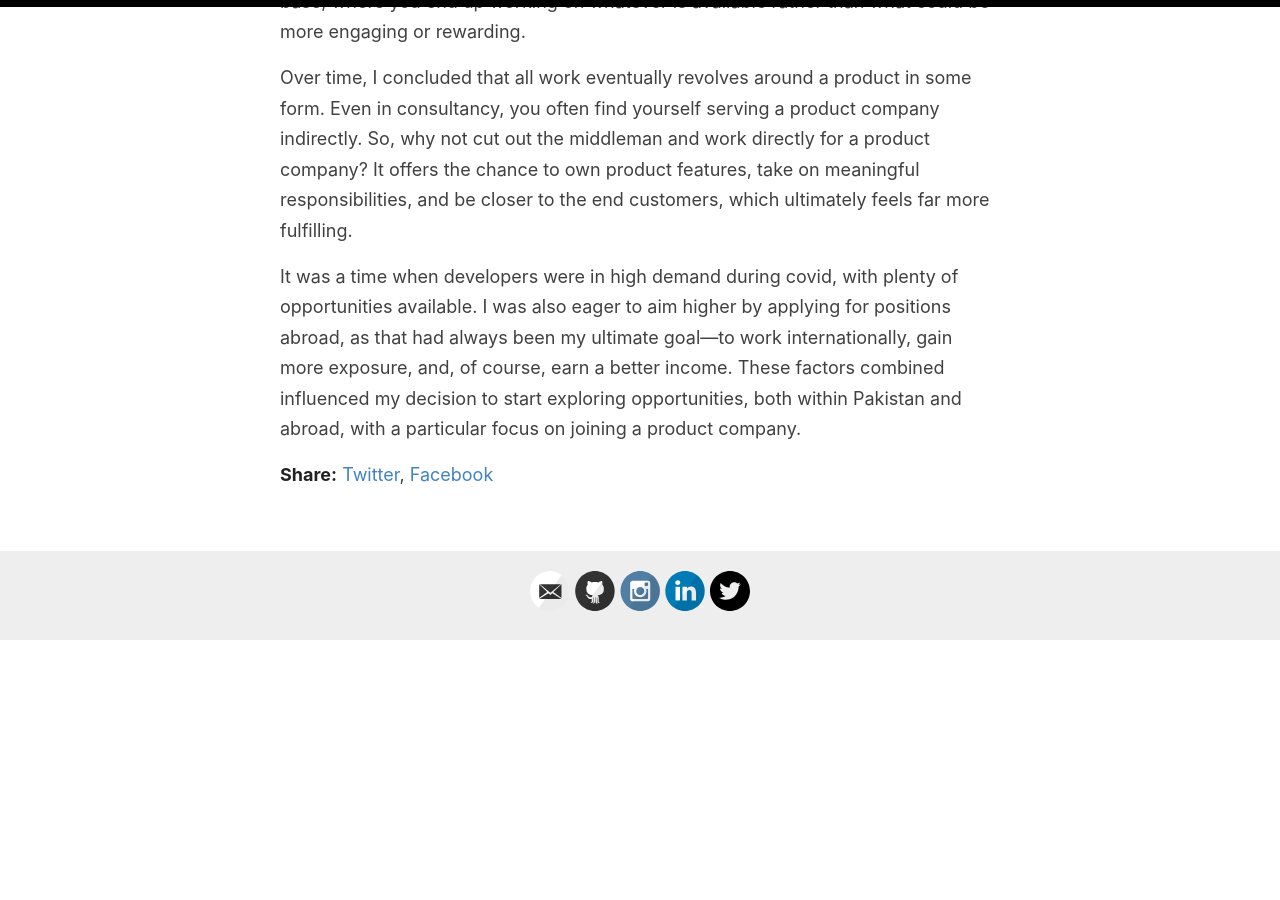
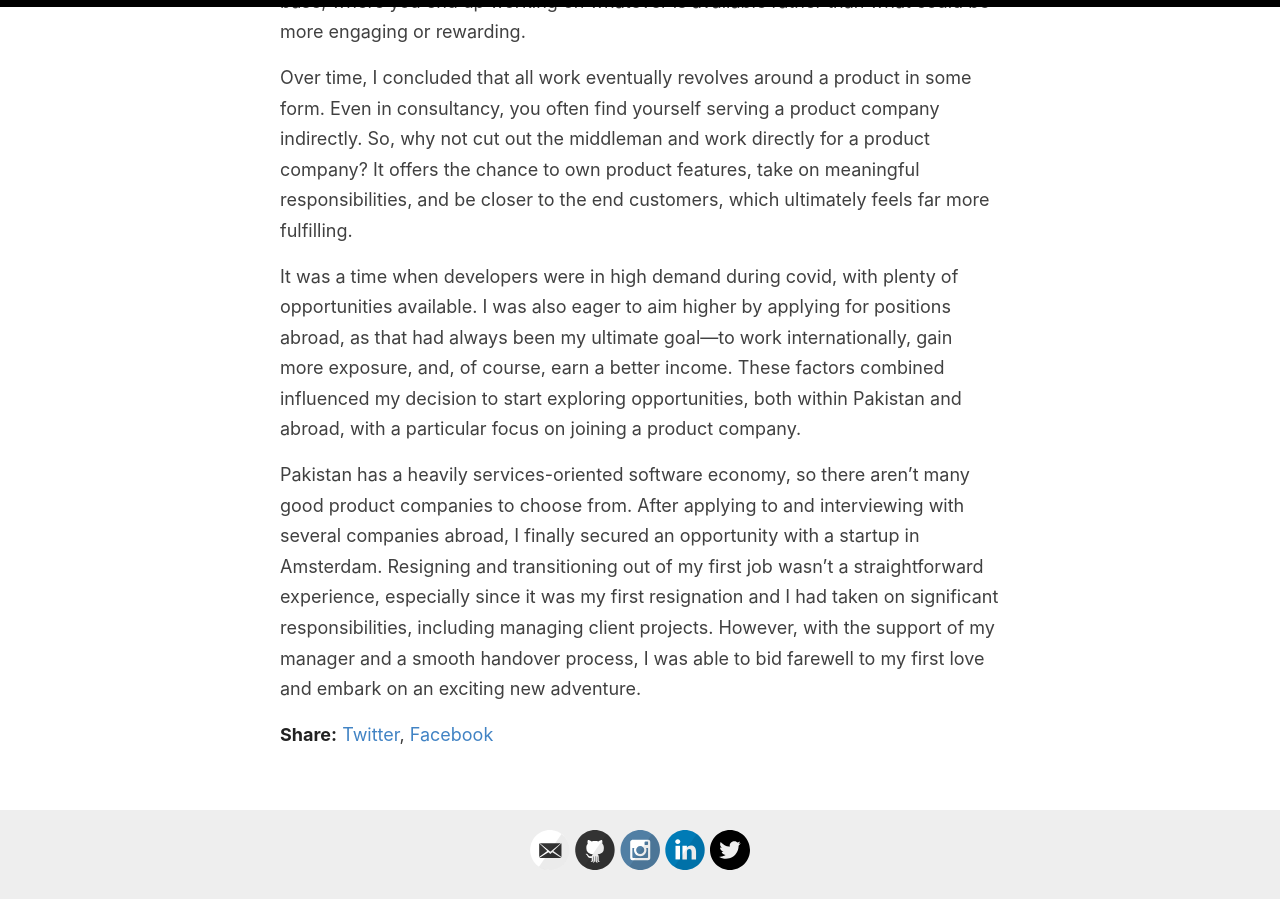
Before and after one commit to Ubaidbutt/ubaidbutt.github.io, a Jekyll site: the page built from _posts/2024-11-24-job-change.md, in a window 1280 px wide and 900 px high, scrolled down 1768 px. Built offline with Jekyll 4.4.1, drawn with Linux system fonts in a browser that asks for light colours; before the commit the page ends 2408 px from its top, so only the background shows below that.

Commit message:
Finished the alphabold experience

```diff
--- a/_posts/2024-11-24-job-change.md
+++ b/_posts/2024-11-24-job-change.md
@@ -26,3 +26,5 @@ One challenge I began to notice, particularly when working in a consultancy comp
 Over time, I concluded that all work eventually revolves around a product in some form. Even in consultancy, you often find yourself serving a product company indirectly. So, why not cut out the middleman and work directly for a product company? It offers the chance to own product features, take on meaningful responsibilities, and be closer to the end customers, which ultimately feels far more fulfilling.
 
 It was a time when developers were in high demand during covid, with plenty of opportunities available. I was also eager to aim higher by applying for positions abroad, as that had always been my ultimate goal—to work internationally, gain more exposure, and, of course, earn a better income. These factors combined influenced my decision to start exploring opportunities, both within Pakistan and abroad, with a particular focus on joining a product company.
+
+Pakistan has a heavily services-oriented software economy, so there aren’t many good product companies to choose from. After applying to and interviewing with several companies abroad, I finally secured an opportunity with a startup in Amsterdam. Resigning and transitioning out of my first job wasn’t a straightforward experience, especially since it was my first resignation and I had taken on significant responsibilities, including managing client projects. However, with the support of my manager and a smooth handover process, I was able to bid farewell to my first love and embark on an exciting new adventure.
```
